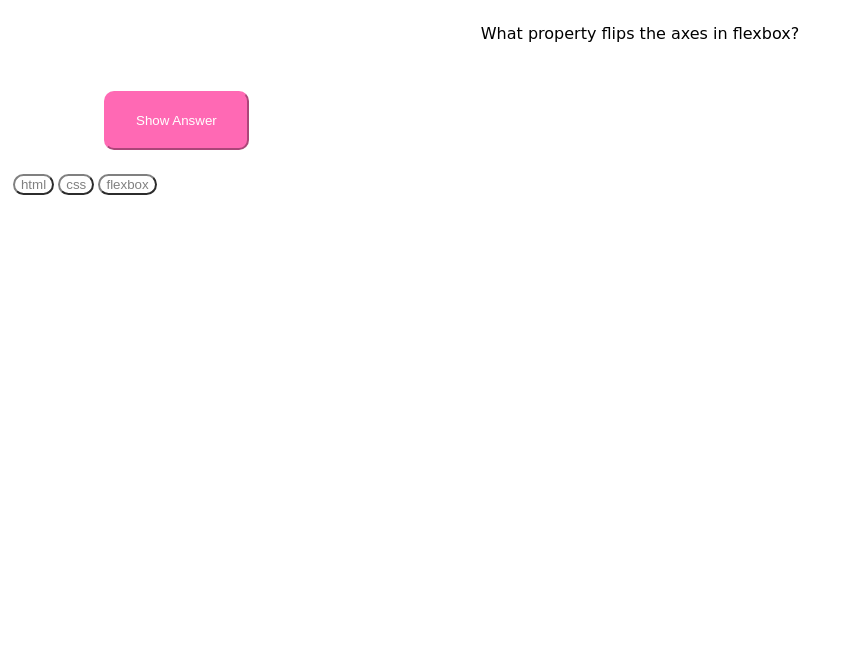
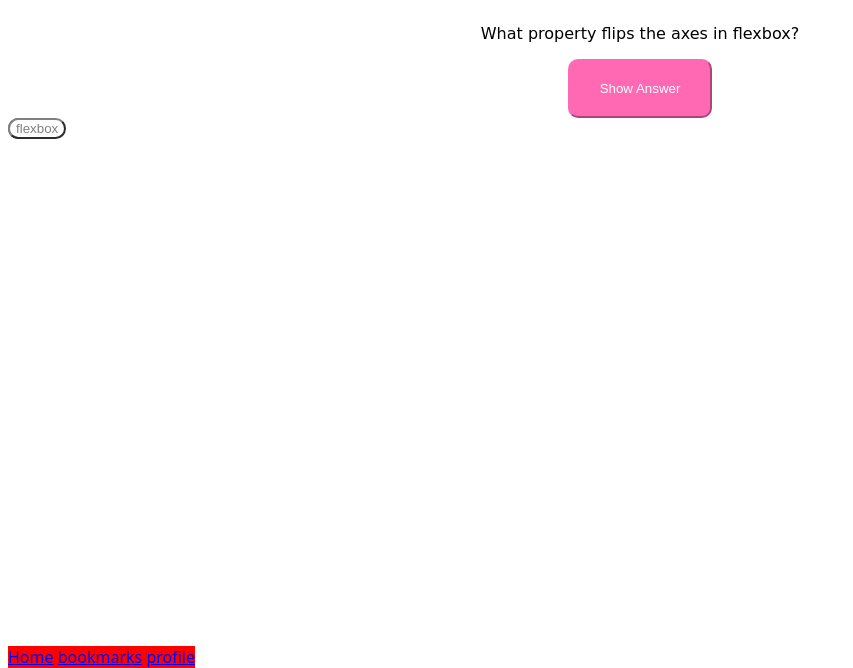
Before and after one commit to BirkBee/Quiz-App, a plain HTML site: page index.html in a window 1280 px wide. Shown: the part 132-800 px from the top of the page, without its empty margins (0-853 px from the left). Drawn offline with Linux system fonts and the light colour scheme.

Commit message:
add footer add navbar fixed some styles

```diff
--- a/index.html
+++ b/index.html
@@ -6,10 +6,11 @@
     <link rel="stylesheet" href="./styles.css" />
     <title>Quiz App Homepage</title>
   </head>
+  <body>
     <header>
       <h1 class="h1">Quiz App</h1>
     </header>
-  <body>
+    <main>
       <h2 class="h2">Question</h2>
       <p class="question">What property flips the axes in flexbox?</p>
       <hover>
@@ -18,5 +19,13 @@
         <button class="css">css</button>
         <button class="flexbox">flexbox</button>
       </hover>
+    </main>
+    <footer>
+      <nav class="nav">
+        <a href="#home">Home</a>
+        <a href="bookmarks">bookmarks</a>
+        <a href="profile">profile</a>
+      </nav>
+    </footer>
   </body>
 </html>
--- a/styles.css
+++ b/styles.css
@@ -22,63 +22,63 @@ h2 {
   color: white;
   background-color: hotpink;
   border-color: hotpink;
-  box-shadow: none;
   border-radius: 10px;
   padding: 20px 30px;
-  text-align: center;
-  position: relative;
-  top: 2rem;
-  left: 6rem;
+  display: flex;
+  box-align: center;
+  margin: auto;
 }
 
 .html {
   color: grey;
   background-color: white;
   border-color: grey;
-  box-shadow: none;
   border-radius: 30px;
   justify-content: space-evenly;
-  align-items: baseline;
-  position: relative;
-  top: 6rem;
-  right: 9rem;
+  position: absolute;
+  display: flex;
+  box-align: center;
+  margin: auto;
 }
 
 .css {
   color: grey;
   background-color: white;
   border-color: grey;
-  box-shadow: none;
   border-radius: 30px;
   justify-content: space-evenly;
-  align-items: baseline;
-  position: relative;
-  top: 6rem;
-  right: 9rem;
+  position: absolute;
+  display: flex;
+  box-align: center;
+  margin: auto;
 }
 
 .flexbox {
   color: grey;
   background-color: white;
   border-color: grey;
-  box-shadow: none;
   border-radius: 30px;
   justify-content: space-evenly;
-  align-items: baseline;
-  position: relative;
-  top: 6rem;
-  right: 9rem;
+  position: absolute;
+  display: flex;
+  box-align: center;
+  margin: auto;
 }
 
 .positioning {
   color: grey;
   background-color: white;
   border-color: grey;
-  box-shadow: none;
   border-radius: 30px;
   justify-content: space-evenly;
   align-items: baseline;
-  position: relative;
-  top: 6rem;
-  right: 9rem;
+  position: absolute;
+  display: flex;
+  box-align: left;
+  margin: auto;
 }
+.nav {
+  background-color: red;
+  position: fixed;
+  bottom: 0;
+}
```
Lines whose indentation alone changed are shown as unchanged.
